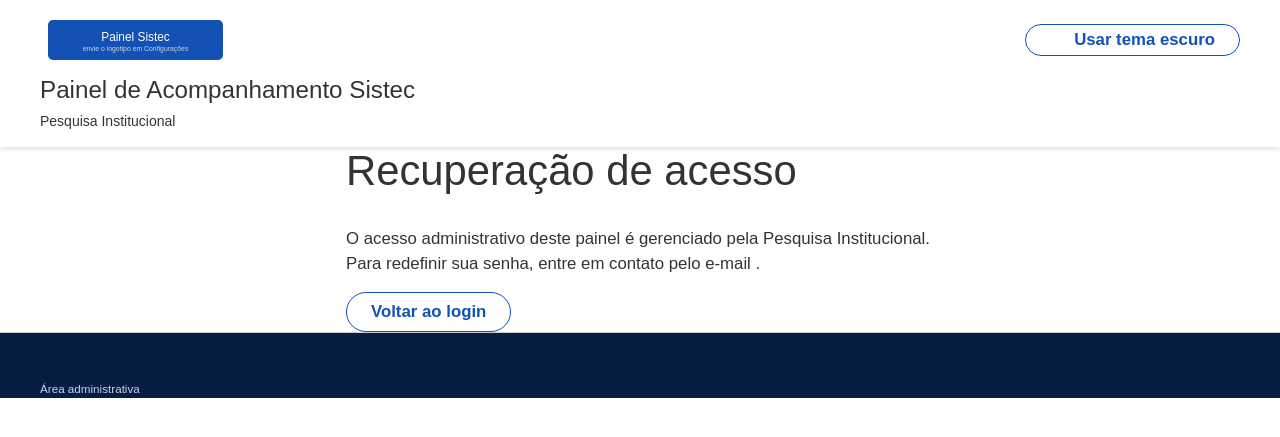
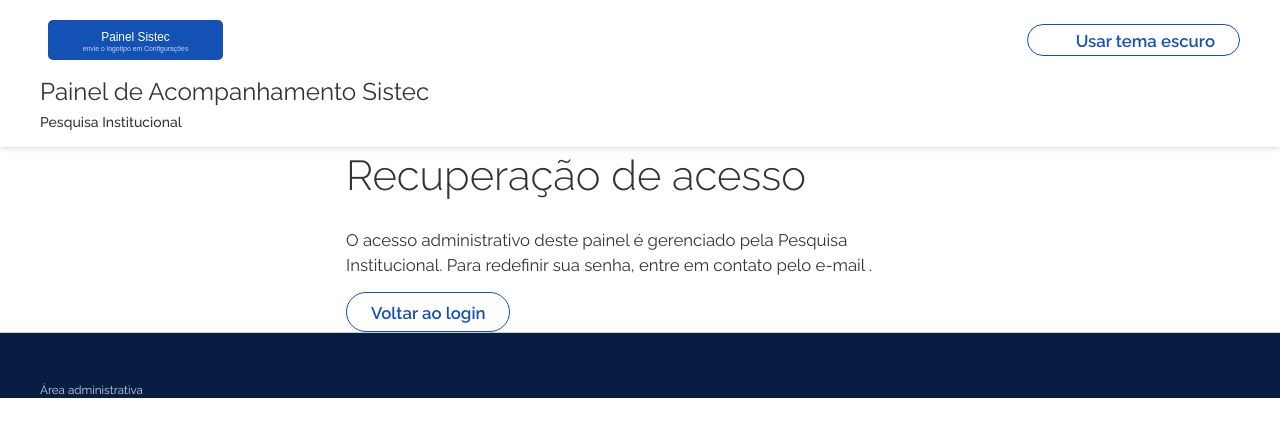
Before and after one commit to fabiodinizrossi/CalcSISTEC, a Flask app: page /recuperar-acesso in a window 1280 px wide. Shown: the top 437 px of the page. Run offline with Flask 3, Linux system fonts and the light colour scheme; data comes from the database, SQL or seed files in the repository; parts of the project's set-up code (start-up, migrations or seed data) failed here and were passed over.

Commit message:
feat(assets): fonte Rawline local
Jaline liberou a Rawline em 2026-09-19. Os 7 arquivos TTF (300, 400, 400
italico, 500, 600, 700 e 700 italico) vieram da copia local dela em
Downloads/rawline-cdnfonts, sem acesso a rede e sem arquivo de licenca junto.
rawline.css declara os @font-face por /ds/vendor/rawline/ e o head o carrega
antes do core.min.css. Teste: todo recurso local do HTML resolve para 200.

Co-Authored-By: Claude Sonnet 5 <noreply@anthropic.com>
Claude-Session: https://claude.ai/code/session_01D1s6Q67jcnvEzfno9hv6ae

```diff
--- /dev/null
+++ b/app/static/vendor/rawline/rawline.css
@@ -0,0 +1,57 @@
+/* Rawline, servida localmente (sem CDN). */
+
+@font-face{
+  font-family: "Rawline";
+  font-style: normal;
+  font-weight: 300;
+  font-display: swap;
+  src: url("/ds/vendor/rawline/rawline-300.ttf") format("truetype");
+}
+
+@font-face{
+  font-family: "Rawline";
+  font-style: normal;
+  font-weight: 400;
+  font-display: swap;
+  src: url("/ds/vendor/rawline/rawline-400.ttf") format("truetype");
+}
+
+@font-face{
+  font-family: "Rawline";
+  font-style: italic;
+  font-weight: 400;
+  font-display: swap;
+  src: url("/ds/vendor/rawline/rawline-400i.ttf") format("truetype");
+}
+
+@font-face{
+  font-family: "Rawline";
+  font-style: normal;
+  font-weight: 500;
+  font-display: swap;
+  src: url("/ds/vendor/rawline/rawline-500.ttf") format("truetype");
+}
+
+@font-face{
+  font-family: "Rawline";
+  font-style: normal;
+  font-weight: 600;
+  font-display: swap;
+  src: url("/ds/vendor/rawline/rawline-600.ttf") format("truetype");
+}
+
+@font-face{
+  font-family: "Rawline";
+  font-style: normal;
+  font-weight: 700;
+  font-display: swap;
+  src: url("/ds/vendor/rawline/rawline-700.ttf") format("truetype");
+}
+
+@font-face{
+  font-family: "Rawline";
+  font-style: italic;
+  font-weight: 700;
+  font-display: swap;
+  src: url("/ds/vendor/rawline/rawline-700i.ttf") format("truetype");
+}
--- a/app/templates/shell/_head.html
+++ b/app/templates/shell/_head.html
@@ -18,5 +18,6 @@
   document.documentElement.setAttribute("data-tema", tema);
 })();
 </script>
+<link rel="stylesheet" href="/ds/vendor/rawline/rawline.css">
 <link rel="stylesheet" href="/ds/govbr-ds/dist/core.min.css">
 <link rel="stylesheet" href="/assets/style.css">
```
Also changed, not shown: tests/test_shell_assets.py (+32 -0 lines), .specs/STATE.md, .specs/features/govbr-design-system/tasks.md, app/static/vendor/rawline/rawline-300.ttf (added), app/static/vendor/rawline/rawline-400.ttf (added), app/static/vendor/rawline/rawline-400i.ttf (added), app/static/vendor/rawline/rawline-500.ttf (added), app/static/vendor/rawline/rawline-600.ttf (added), app/static/vendor/rawline/rawline-700.ttf (added), app/static/vendor/rawline/rawline-700i.ttf (added).
